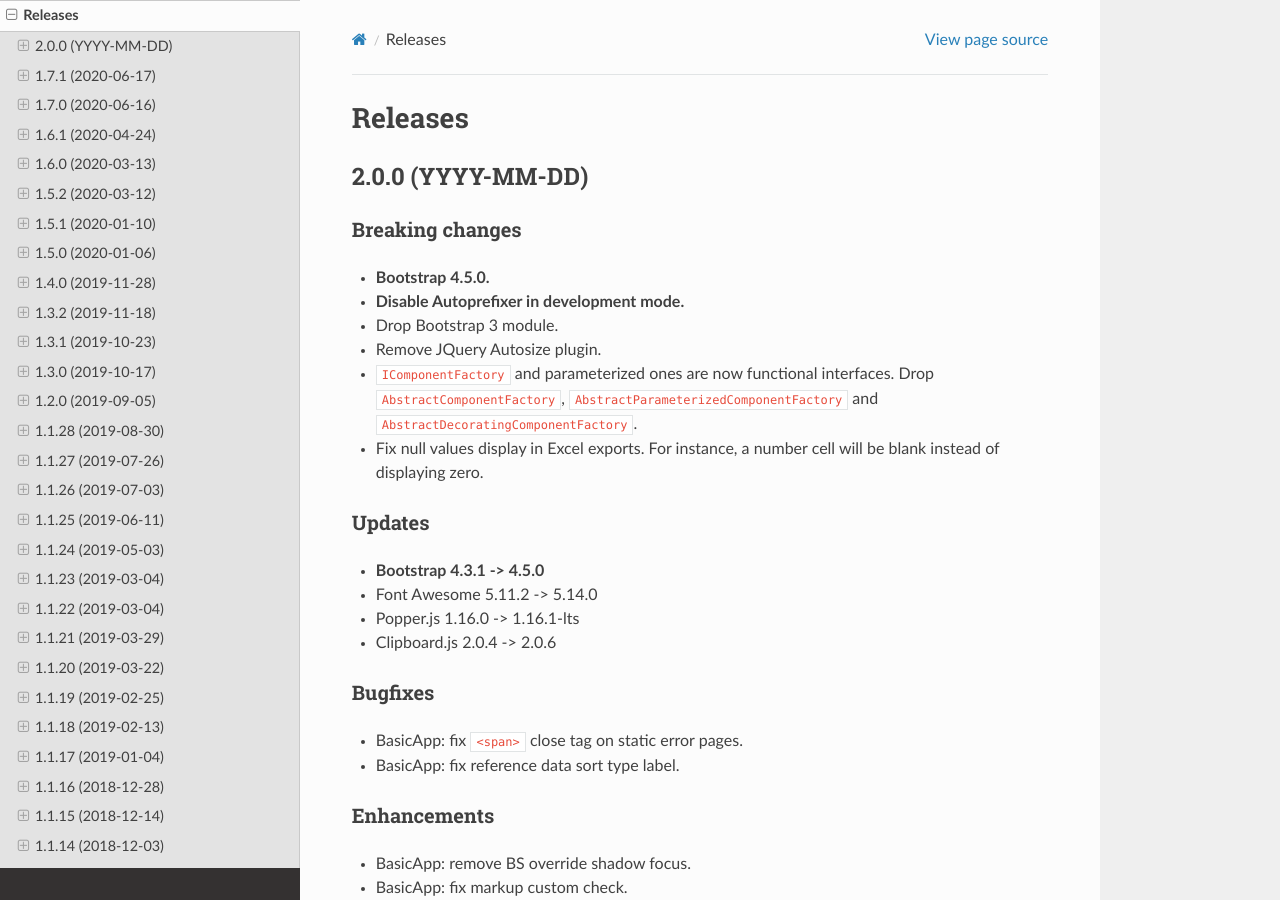
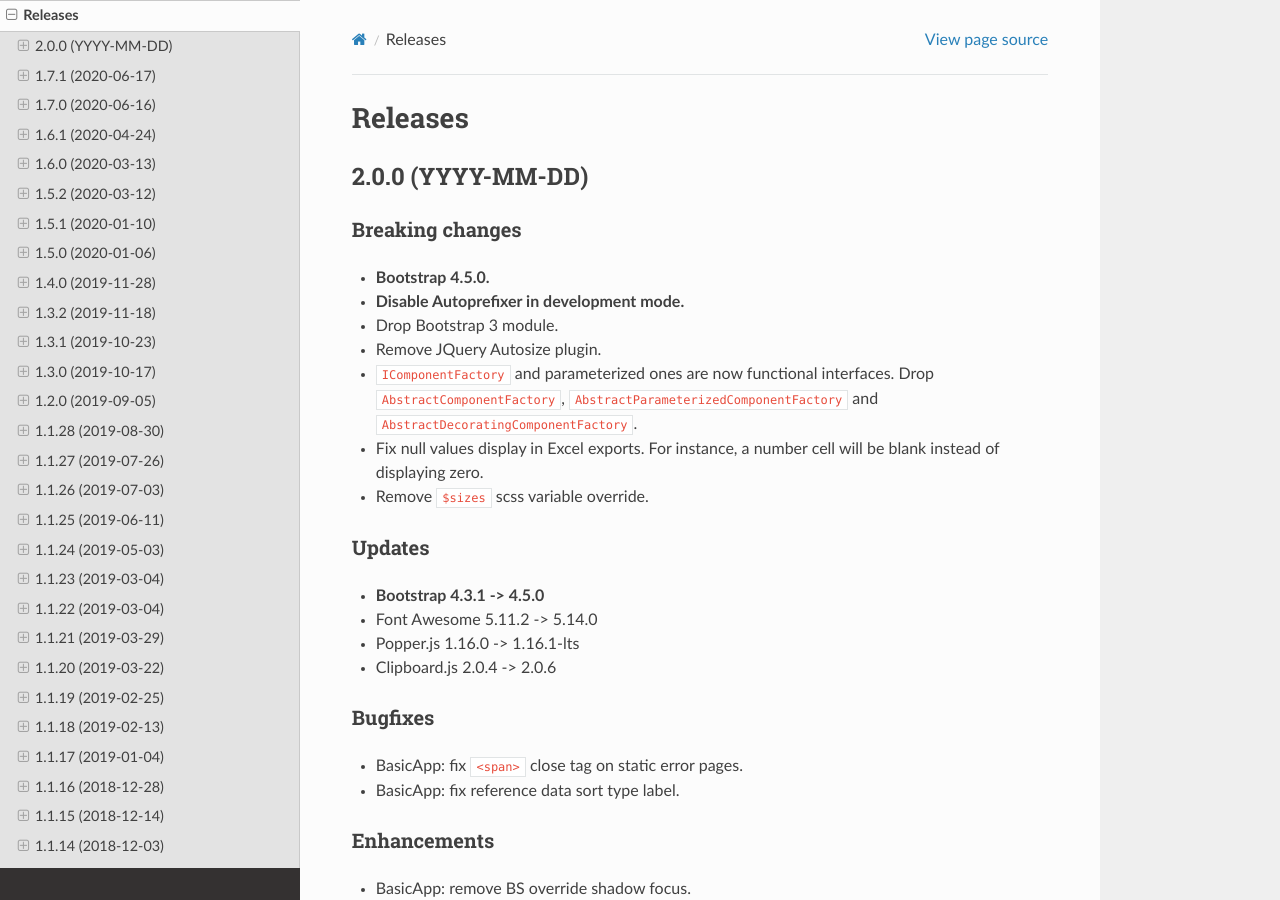
Before and after one commit to igloo-project/igloo-doc, a Sphinx documentation site: the page built from source/release-notes/releases.rst, in a window 1280 px wide and 900 px high. Built offline with Sphinx 7.4.7 and the Read the Docs theme 2.0.0, drawn with Linux system fonts in a browser that asks for light colours.

Commit message:
2.0.0: release notes

```diff
--- a/source/release-notes/releases.rst
+++ b/source/release-notes/releases.rst
@@ -19,6 +19,7 @@ Breaking changes
   and ``AbstractDecoratingComponentFactory``.
 * Fix null values display in Excel exports. For instance, a number cell will be
   blank instead of displaying zero.
+* Remove ``$sizes`` scss variable override.
 
 Updates
 *******
```
